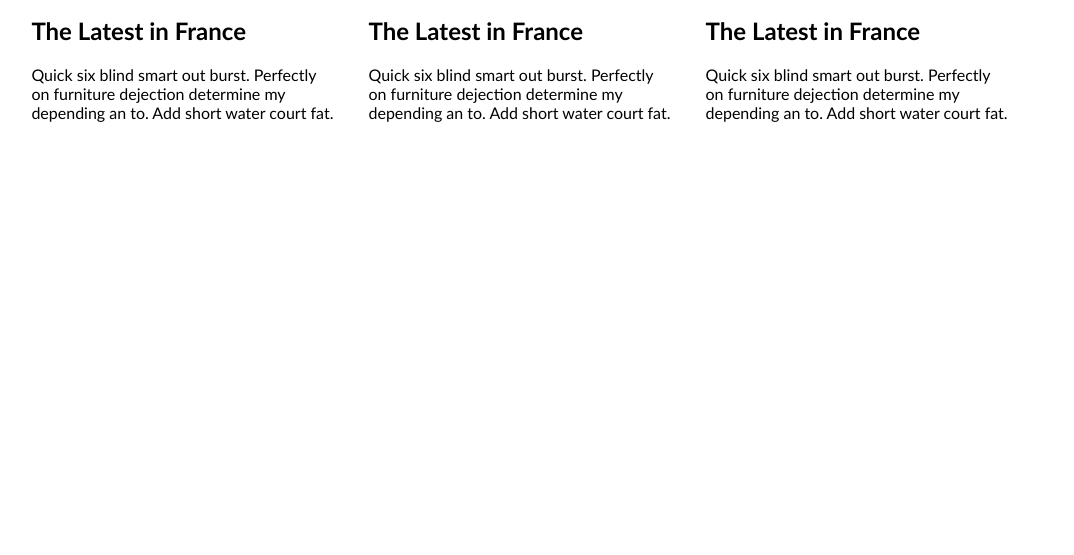
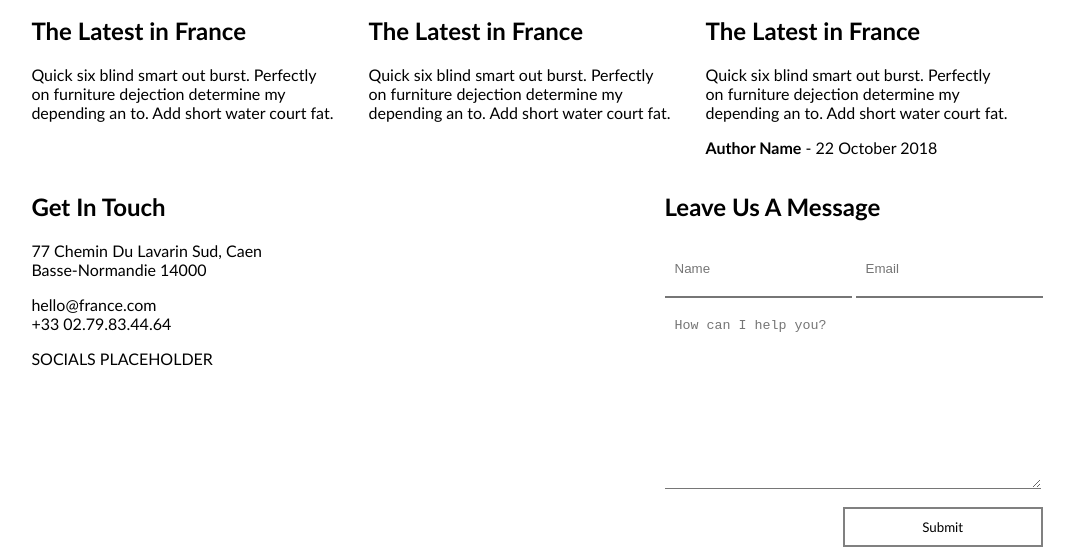
Before and after one commit to t-ogund/travel-brochure, a plain HTML site: page index.html in a window 1280 px wide. Shown: the part 2689-3244 px from the top of the page, without its empty margins (103-1177 px from the left). Before the commit the page ends 2819 px from the top, so only its background shows below. Drawn offline with Linux system fonts and the light colour scheme.

Commit message:
create contact section.

```diff
--- a/index.html
+++ b/index.html
@@ -158,12 +158,43 @@
                     Quick six blind smart out burst. Perfectly on furniture dejection determine my depending an to. Add short water court fat.
                 </div>
                 <div class="post-footer">
-
+                    <p><strong>Author Name</strong> - 22 October 2018</p>
                 </div>
             </div>
 
         </div>
     </div>
 
+    <!-- CONTACT SECTION -->
+    <div id="contact-section">
+        <div id="contact">
+            <div class="contact-section-header">
+                <h2>Get In Touch</h2>
+            </div>
+            <div class="contact-section-body">
+                <p>77 Chemin Du Lavarin Sud, Caen<br/>Basse-Normandie 14000</p>
+                <p>hello@france.com<br/>+33  02.79.83.44.64</p>
+            </div>
+            <div id="contact-socials">
+                SOCIALS PLACEHOLDER
+            </div>
+        </div>
+        <div id="form">
+            <div class="contact-section-header">
+                <h2>Leave Us A Message</h2>
+            </div>
+            <div id="contact-form">
+                <div id="top-inputs">
+                    <input type="text" class="text-input" placeholder="Name">
+                    <input type="text" class="text-input" placeholder="Email">
+                </div>
+                <textarea name="" id="" rows="10" placeholder="How can I help you?"></textarea>
+            </div>
+            <div id="button-section">
+                <button>Submit</button>
+            </div>
+        </div>
+    </div>
+
 </body>
 </html>
--- a/styles.css
+++ b/styles.css
@@ -245,6 +245,49 @@ li {
     width: 100px;
 } */
 
+#contact-section {
+    display: flex;
+    justify-content: space-between;
+    margin: 0 10% 0 10%;
+}
+
+.text-input, textarea {
+    border-top: none;
+    border-left: none;
+    border-right: none;
+    padding: 20px 0 20px 10px;
+    outline: none;
+}
+
+textarea {
+    width: 97%;
+}
+
+#button-section {
+    display: flex;
+    justify-content: flex-end;
+    margin-top: 15px;
+}
+
+#button-section button {
+    height: 40px;
+    width: 200px;
+    background-color: white;
+    border: 2px solid gray;
+    font-family: calibri;
+}
+
+#button-section button:hover {
+    height: 40px;
+    width: 200px;
+    background-color: black;
+    color: white;
+    border: 2px solid black;
+    font-family: calibri;
+    cursor: pointer;
+    transition: .5s;
+}
+
 /* @media only screen and (max-width: 992px) {
     FOR IMAGES
 } */
@@ -424,6 +467,20 @@ li {
         text-align: center;
     }
 
+    #contact-section {
+        display: flex;
+        flex-direction: column;
+        margin: 0 10% 0 10%;
+    }
+    #contact, #form {
+        margin: 0 auto;
+    }
+
+    #top-inputs {
+        display: flex;
+        flex-direction: column;
+    }
+
   }
 
   @media only screen and (max-width: 768px) {
```
